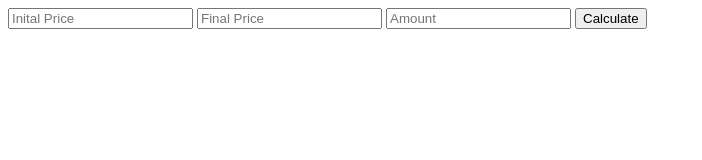
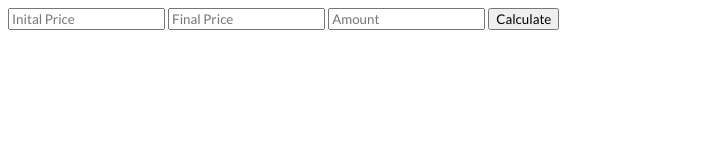
Before and after one commit to golfyplayz/stocks_frontend, a plain HTML site: page index.html in a window 1280 px wide. Shown: the whole page, without its empty margins (0-702 px from the left). Drawn offline with Linux system fonts and the light colour scheme.

Commit message:
test font

```diff
--- a/css/index.css
+++ b/css/index.css
@@ -1,3 +1,6 @@
 .output {
     visibility: hidden;
 }
+* {
+    font-family: "lato";
+}
--- a/index.html
+++ b/index.html
@@ -3,8 +3,11 @@
 <head>
     <meta charset="UTF-8">
     <meta name="viewport" content="width=device-width, initial-scale=1.0">
-    <title>Document</title>
+    <title>Stock Calculator</title>
     <link href="./css/index.css" type="text/css" rel="stylesheet">
+    <link rel="preconnect" href="https://fonts.googleapis.com">
+<link rel="preconnect" href="https://fonts.gstatic.com" crossorigin>
+<link href="https://fonts.googleapis.com/css2?family=Lato:ital,wght@0,400;0,700;0,900;1,400;1,700;1,900&display=swap" rel="stylesheet">
 </head>
 <body>
     <form>
```
